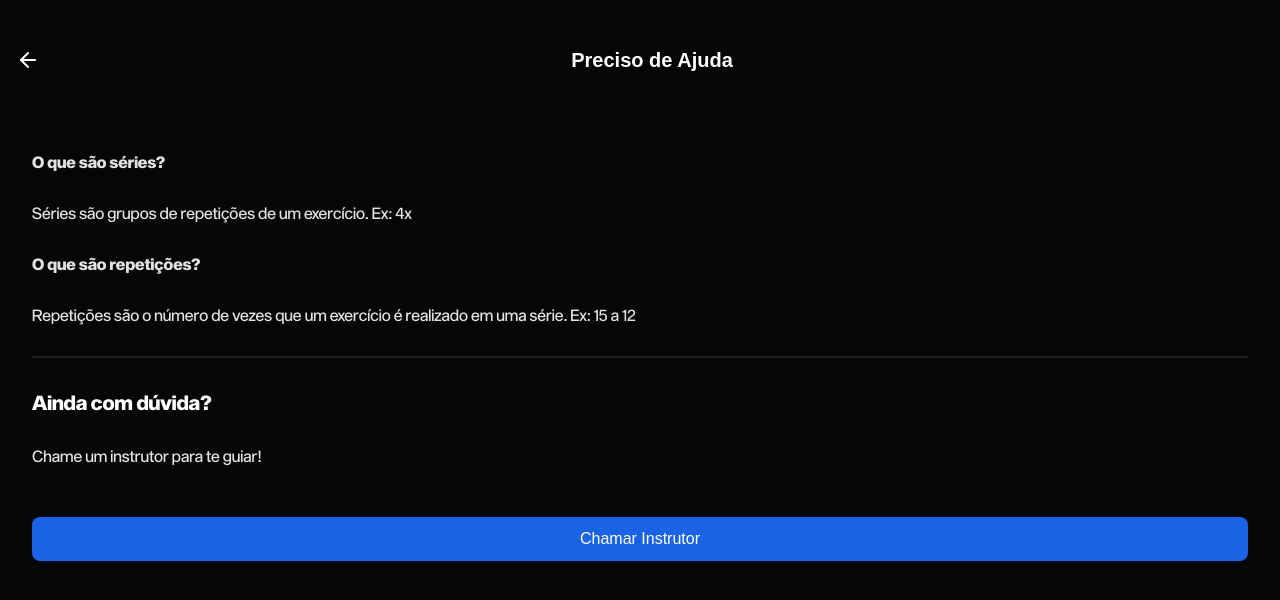
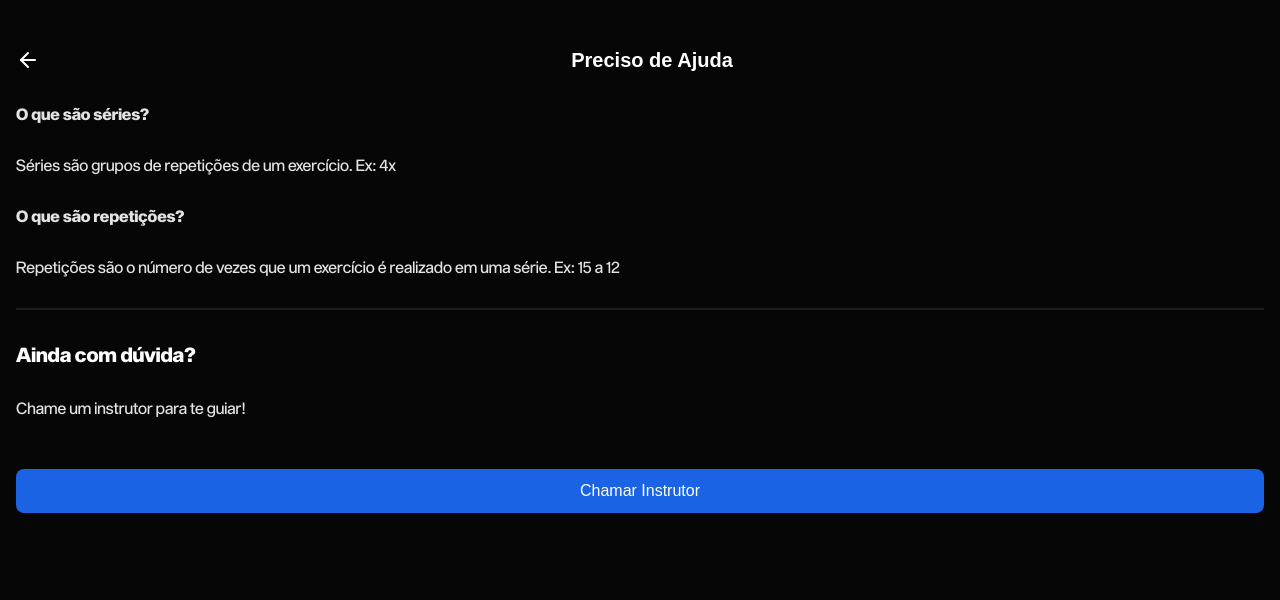
Before and after one commit to PI-CCOMP/impacto-gym, a React (Vite) app: page /ajuda in a window 1280 px wide. Shown: the top 600 px of the page. Built offline with nearby package versions, Linux system fonts and the light colour scheme.

Commit message:
style: ajust padding

```diff
--- a/src/components/ButtonStroke/styles.module.css
+++ b/src/components/ButtonStroke/styles.module.css
@@ -2,7 +2,7 @@
   background-color: transparent;
   color: var(--title);
   padding: calc(var(--size-md) - var(--size-xs));
-  border: var(--size-xxs) solid var(--title);
+  border: var(--size-xxs) solid var(--primary-light-contrast);
   border-radius: var(--size-sm);
   font-size: 1.6rem;
   min-height: 3.6rem;
--- a/src/pages/Aluno/Help.tsx
+++ b/src/pages/Aluno/Help.tsx
@@ -35,7 +35,7 @@ export function Help() {
   return (
     <Container>
       <PageHeader>Preciso de Ajuda</PageHeader>
-      <Container>
+
       <b>O que são séries?</b>
       <p>Séries são grupos de repetições de um exercício. Ex: 4x</p>
       <b>O que são repetições?</b>
@@ -65,6 +65,5 @@ export function Help() {
         />
       )}
     </Container>
-    </Container>
   );
 }
```
Lines whose indentation alone changed are shown as unchanged.
